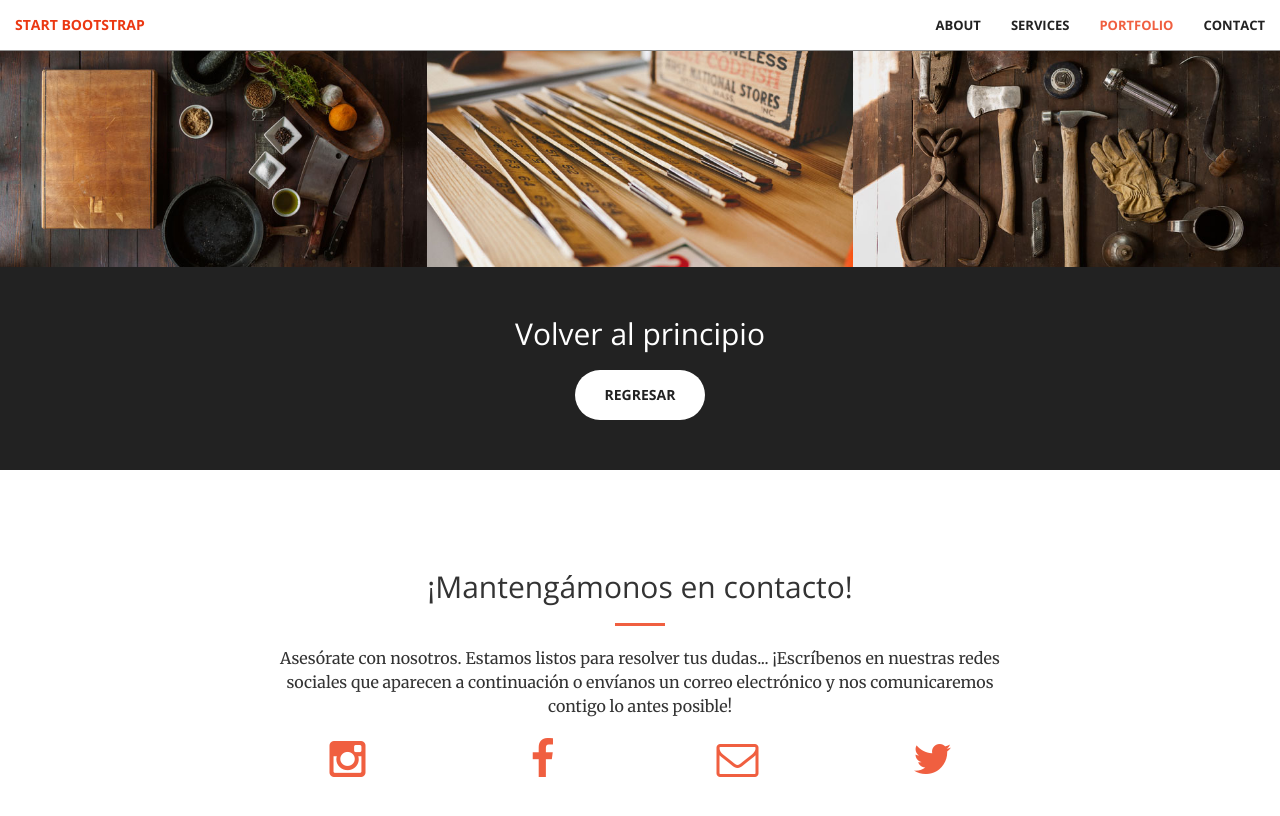
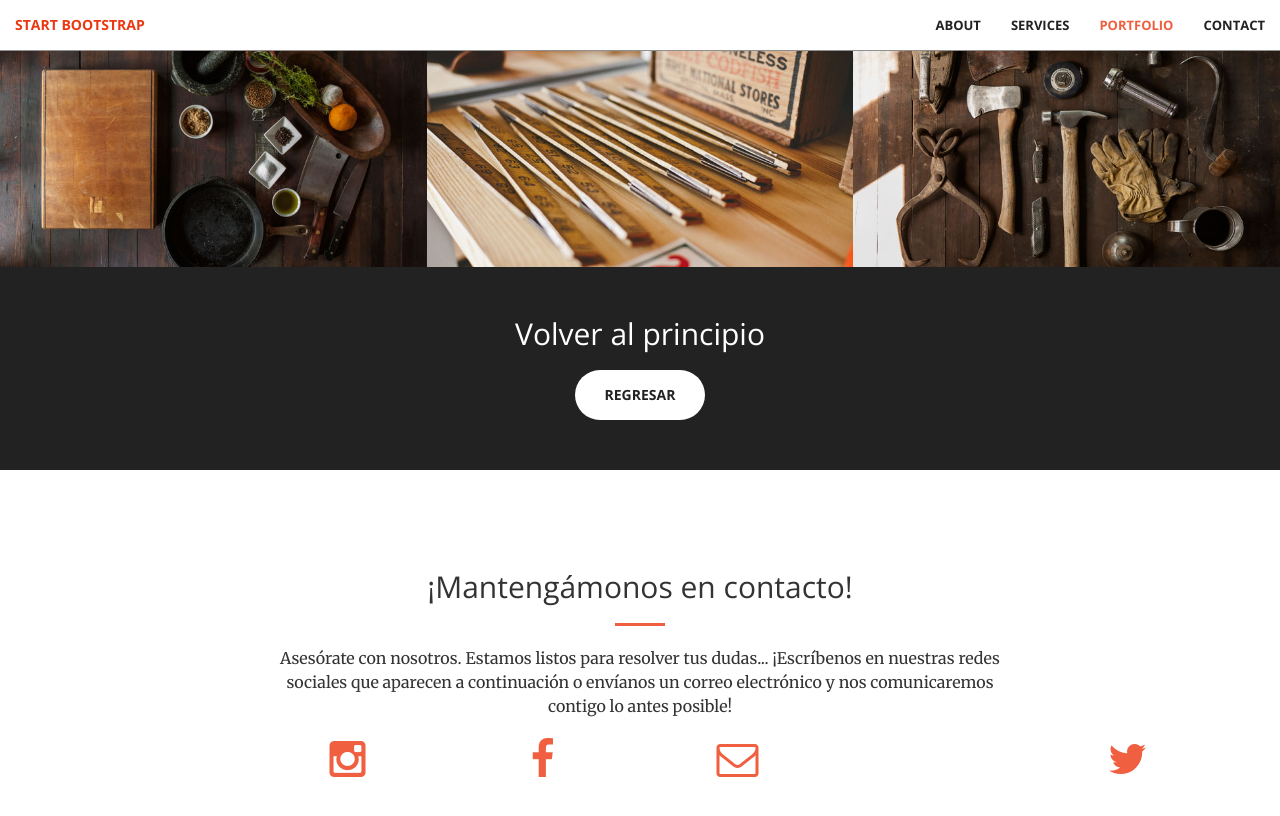
Before and after one commit to KatherineMerchanS/KatherineMerchanS.github.io, a Jekyll site: the page built from index.html, in a window 1280 px wide and 900 px high, scrolled down 1967 px. Shown: the top 816 px of the window. Built offline with Jekyll 4.4.1, drawn with Linux system fonts in a browser that asks for light colours.

Commit message:
Update contact.html

```diff
--- a/_includes/contact.html
+++ b/_includes/contact.html
@@ -24,7 +24,7 @@
                 <p>{{ site.email }}</p>
             </a>
            </div>
-        <div class="col-lg-2 col-lg-offset-3,7 text-center">
+        <div class="col-lg-2 col-lg-offset-2 text-center">
             <a href="https://twitter.com/{{ site.twitter_username }}">
                 <i class="fa fa-twitter fa-3x wow bounceIn" data-wow-delay=".1s"></i>
                 <p>{{ site.twitter_username }}</p>
```
